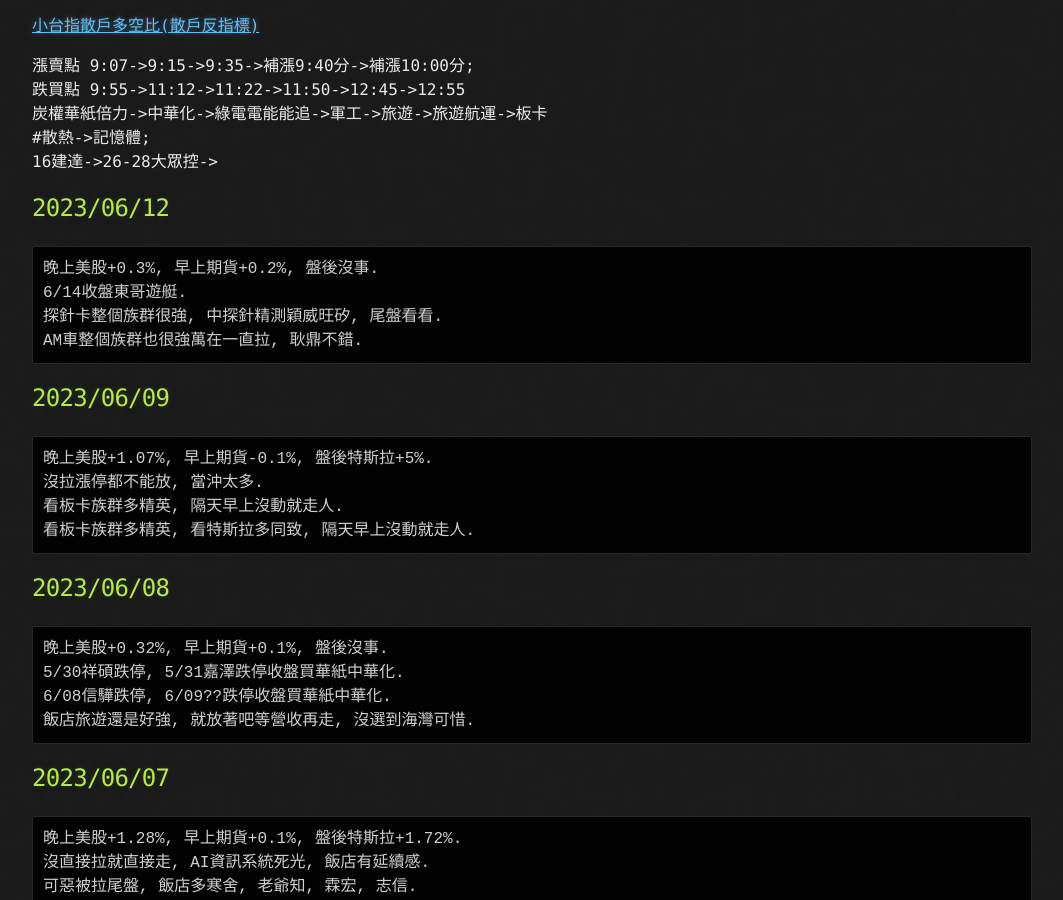
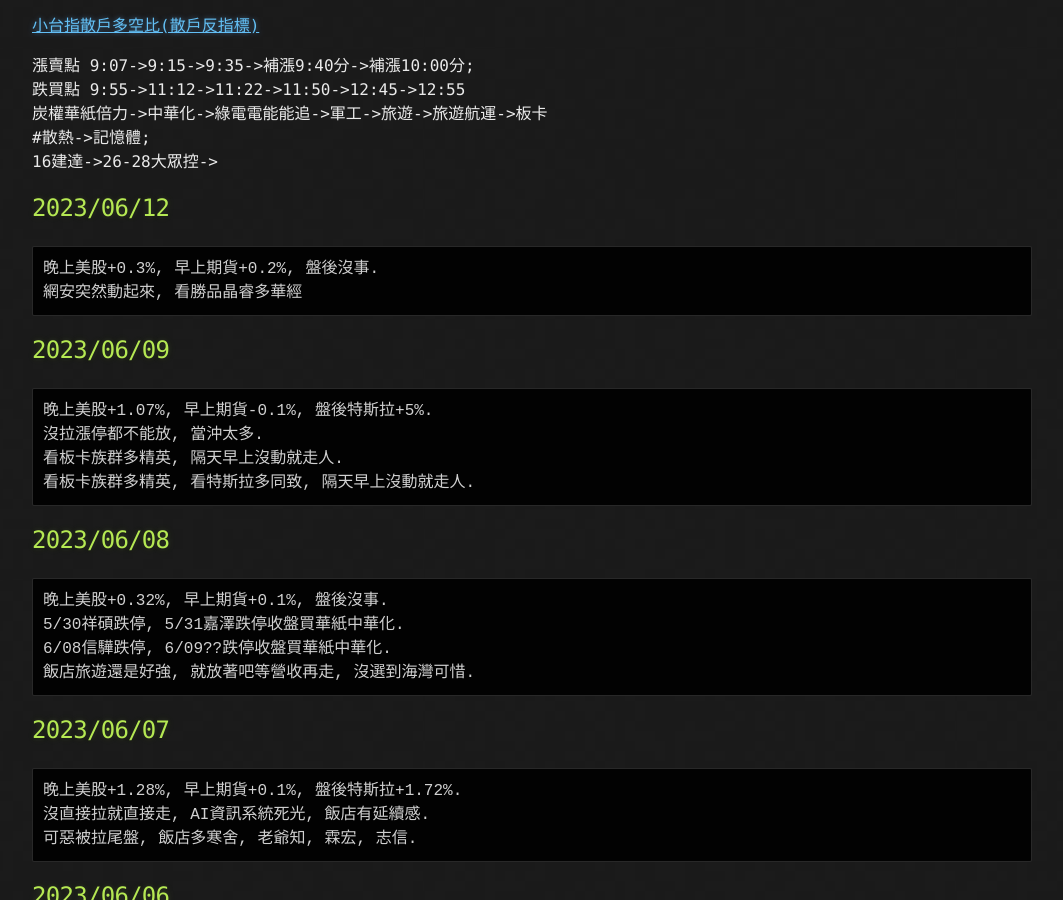
Before and after one commit to lepg5487/Stock_God, a Jekyll site: the page built from index.md, in a window 1280 px wide and 900 px high, scrolled down 484 px. Shown: the whole window, without its empty margins (108-1171 px from the left). Built offline with Jekyll 4.4.1, drawn with Linux system fonts in a browser that asks for light colours; our own code applies the rules of GitHub Pages for plain Markdown files.

Commit message:
Update index.md

````diff
--- a/index.md
+++ b/index.md
@@ -25,9 +25,7 @@ layout: testlayouts
 ## 2023/06/12
 ```
 晚上美股+0.3%, 早上期貨+0.2%, 盤後沒事.
-6/14收盤東哥遊艇.
-探針卡整個族群很強, 中探針精測穎威旺矽, 尾盤看看.
-AM車整個族群也很強萬在一直拉, 耿鼎不錯.
+網安突然動起來, 看勝品晶睿多華經
 ```
 
 ## 2023/06/09
````
